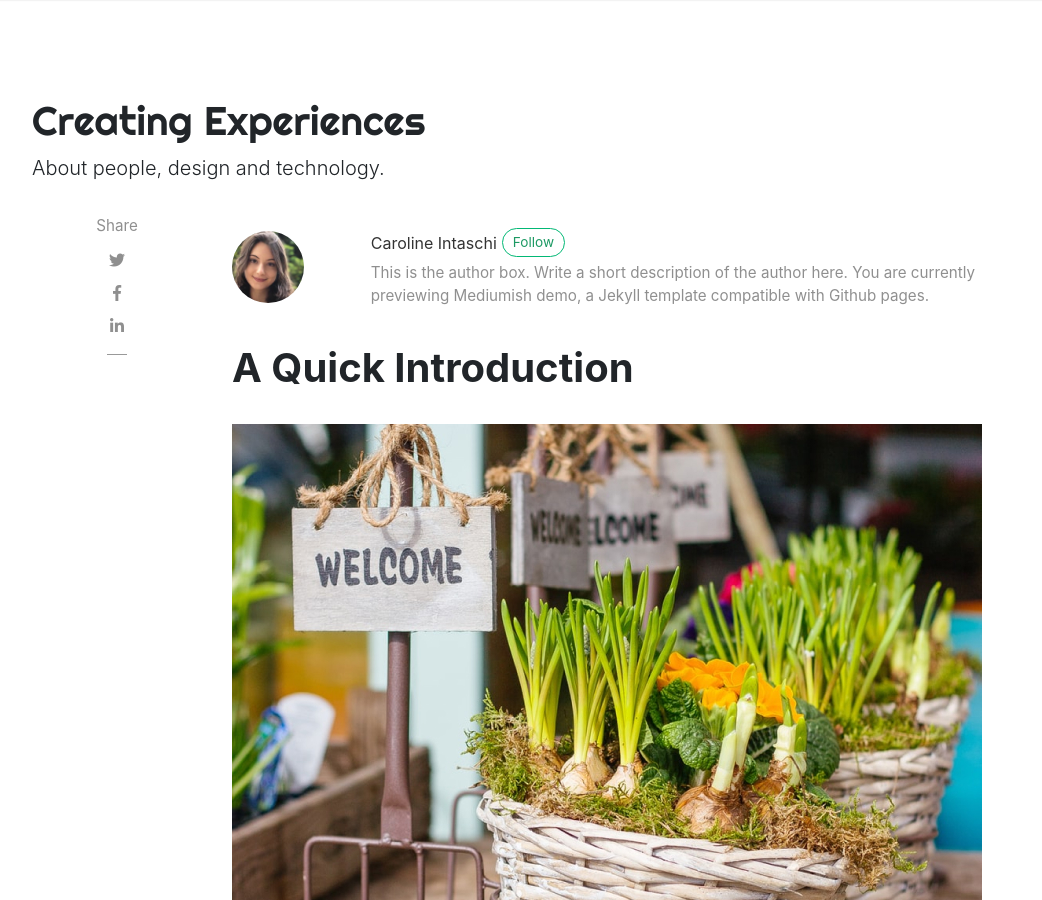
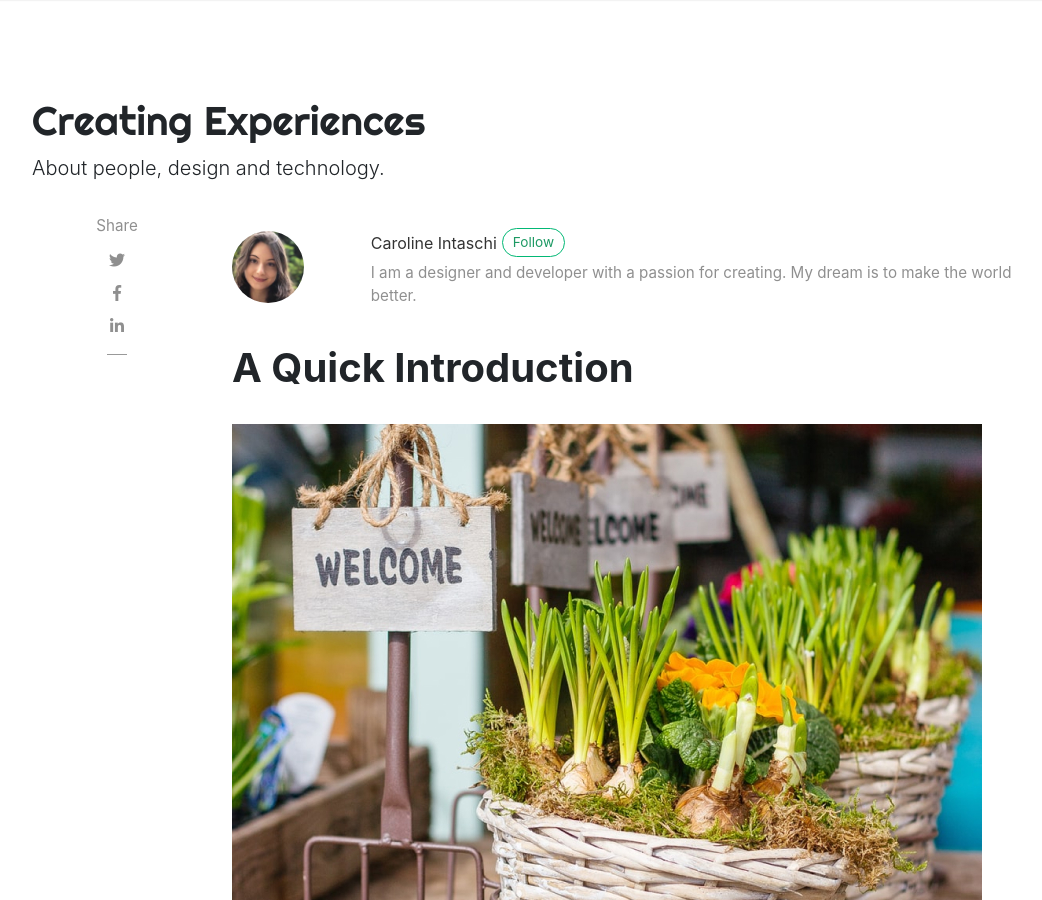
Before and after one commit to intaschi/intaschi.github.io, a Jekyll site: the page built from _posts/2018-01-11-quick-start-guide.md, in a window 1280 px wide and 900 px high. Shown: the whole window, without its empty margins (53-1095 px from the left). Built offline with Jekyll 4.4.1, drawn with Linux system fonts in a browser that asks for light colours; nearby versions of some CDN libraries; comment, search, counter and statistics services are not loaded.

Commit message:
new description

```diff
--- a/_config.yml
+++ b/_config.yml
@@ -37,8 +37,7 @@ authors:
     gravatar: b1cc14991db7a456fcd761680bbc8f81
     email: intaschi.caroline@gmail.com
     web: https://www.linkedin.com/in/caroline-intaschi/
-    twitter: https://twitter.com/wowthemesnet
-    description: "This is the author box. Write a short description of the author here. You are currently previewing Mediumish demo, a Jekyll template compatible with Github pages."
+    description: "I am a designer and developer with a passion for creating. My dream is to make the world better."
 
 # Plugins
 plugins:
```
